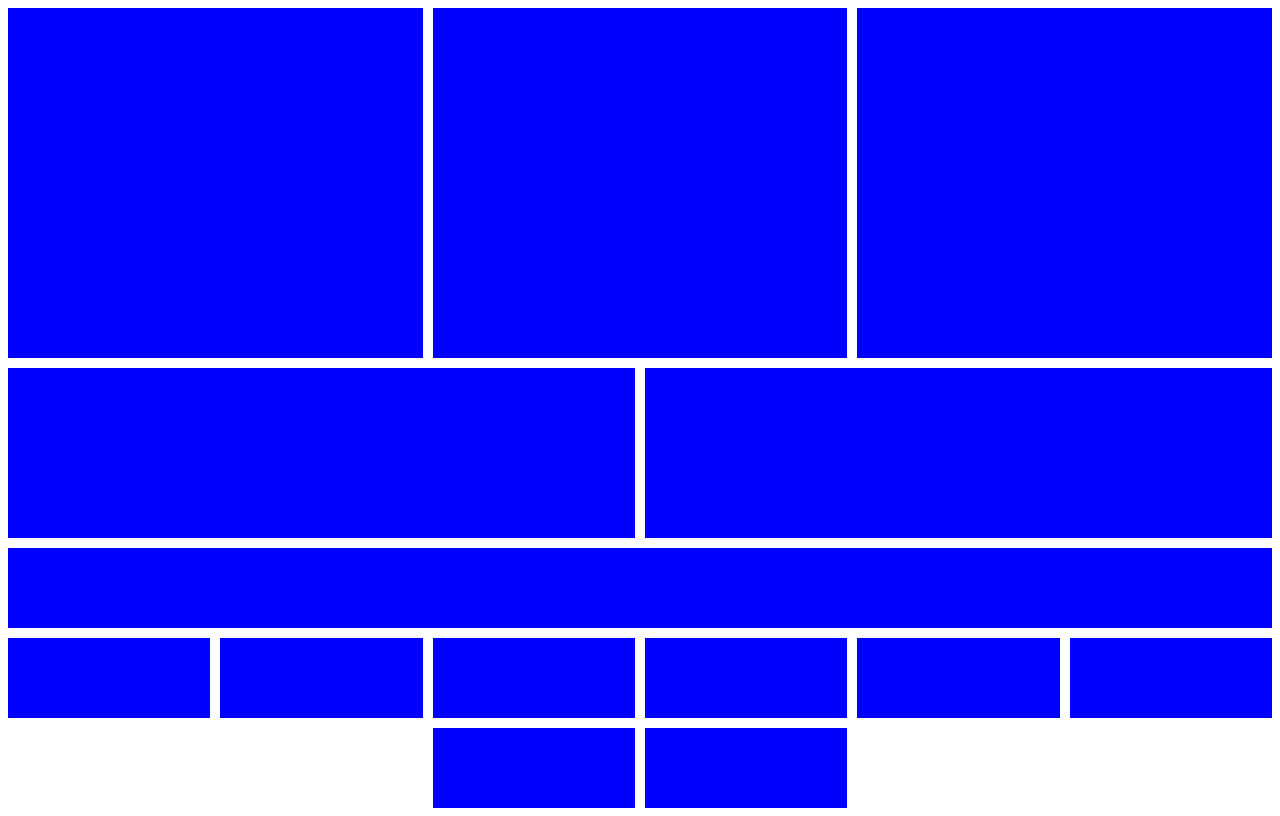
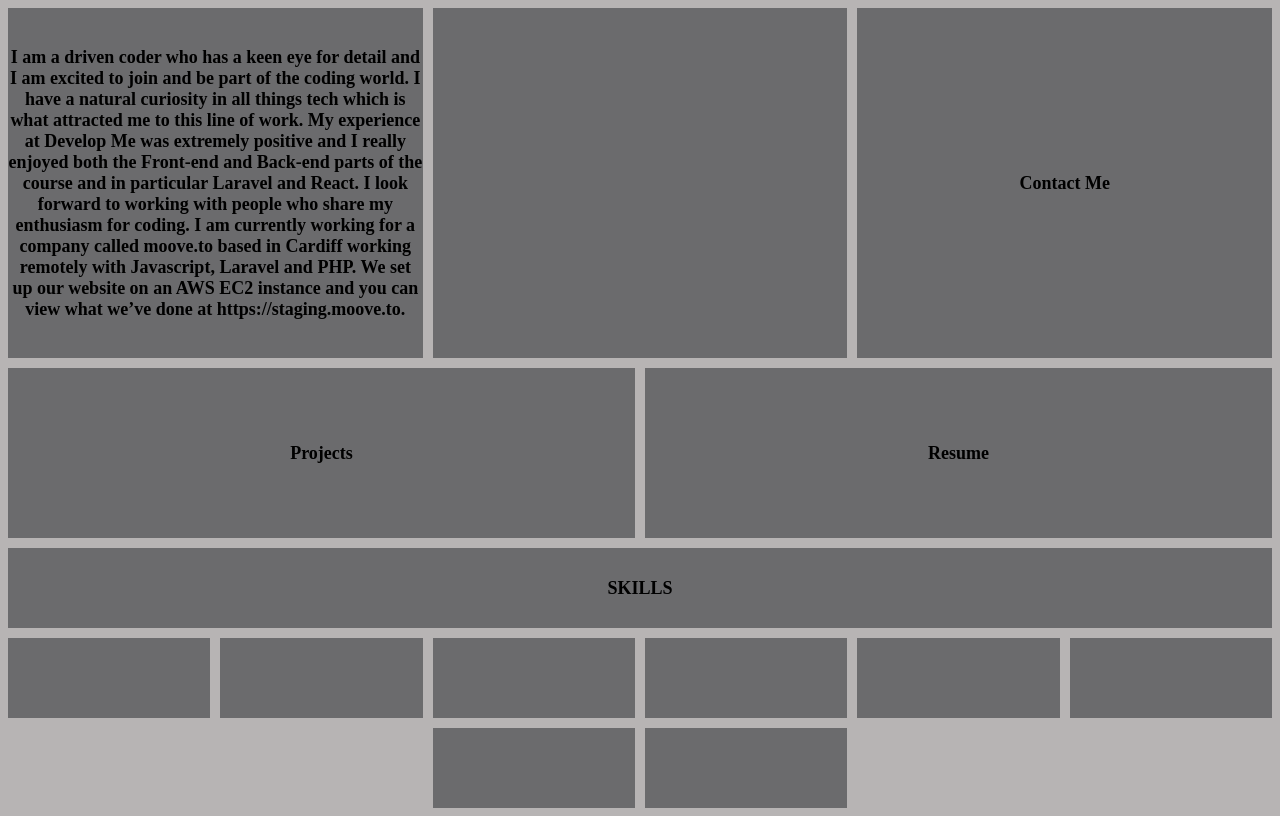
Before and after one commit to GRANDMAC96/portfolio_new, a plain HTML site: page second_iteration.html in a window 1280 px wide. Drawn offline with Linux system fonts and the light colour scheme.

Commit message:
AMENDED BACKGROUND COLOUR AND CENTRED ELEMENTS IN THEIR GRID CONTAINER
Added grey background colours to the page and grid
container. Furthermore, I added some text to the
grid containers and then centered the text.

```diff
--- a/second_iteration.css
+++ b/second_iteration.css
@@ -7,7 +7,8 @@ instead of just the content */
     font-family: "Fjalla One", serif;
     font-weight: 700;
     font-style: normal;
-    font-size: x-large;
+    font-size: large;
+    background-color: rgb(183, 180, 180);
 }
 
 /* Grid container for full page */
@@ -29,82 +30,174 @@ instead of just the content */
 
 .aboutme {
     grid-area: 1 / 1 / 5 / 5;
-    background-color: blue;
+    background-color: rgb(107, 107, 109);
+     display: flex;
+  justify-content: center; /* horizontal */
+  align-items: center;     /* vertical */
+  text-align: center;      /* for multiline text */
+}
+
+.aboutme:hover {
+    background-color: #e0e0ff;
+    border-color: #6666ff;
+    box-shadow: 0 4px 15px rgba(0, 0, 0, 0.2);
 }
 
 .me {
     grid-area: 1 / 5 / 5 / 9;
-    background-color: blue;
+    background-color: rgb(107, 107, 109);
+}
+
+.me:hover {
+    background-color: #e0e0ff;
+    border-color: #6666ff;
+    box-shadow: 0 4px 15px rgba(0, 0, 0, 0.2);
 }
 
 .contactme {
     grid-area: 1 / 9 / 5 / 13;
-    background-color: blue;
+    background-color: rgb(107, 107, 109);
+   display: flex;
+  justify-content: center; /* horizontal */
+  align-items: center;     /* vertical */
+  text-align: center;      /* for multiline text */
+}
 
+.contactme:hover {
+    background-color: #e0e0ff;
+    border-color: #6666ff;
+    box-shadow: 0 4px 15px rgba(0, 0, 0, 0.2);
 }
 
 .projects {
     grid-area: 5 / 1 / 7 / 7;
-    background-color: blue;
-
+    background-color: rgb(107, 107, 109);
+  display: flex;
+  justify-content: center; /* horizontal */
+  align-items: center;     /* vertical */
+  text-align: center;      /* for multiline text */
 }
 
-.other {
+.projects:hover {
+    background-color: #e0e0ff;
+    border-color: #6666ff;
+    box-shadow: 0 4px 15px rgba(0, 0, 0, 0.2);
+}
+
+.resume {
     grid-area: 5 / 7 / 7 / 13;
-    background-color: blue;
+    background-color: rgb(107, 107, 109);
+      display: flex;
+  justify-content: center; /* horizontal */
+  align-items: center;     /* vertical */
+  text-align: center;      /* for multiline text */
+}
 
+.resume:hover {
+    background-color: #e0e0ff;
+    border-color: #6666ff;
+    box-shadow: 0 4px 15px rgba(0, 0, 0, 0.2);
 }
 
 .skills {
     grid-area: 7 / 1 / 8 / 13;
-    background-color: blue;
+    background-color: rgb(107, 107, 109);
+      display: flex;
+  justify-content: center; /* horizontal */
+  align-items: center;     /* vertical */
+  text-align: center;      /* for multiline text */
+}
 
+.skills:hover {
+    background-color: #e0e0ff;
+    border-color: #6666ff;
+    box-shadow: 0 4px 15px rgba(0, 0, 0, 0.2);
 }
 
 .html {
     grid-area: 8 / 1 / 9 / 3;
-    background-color: blue;
+    background-color: rgb(107, 107, 109);
+}
 
+.html:hover {
+    background-color: #e0e0ff;
+    border-color: #6666ff;
+    box-shadow: 0 4px 15px rgba(0, 0, 0, 0.2);
 }
 
 .react {
     grid-area: 8 / 3 / 9 / 5;
-    background-color: blue;
+    background-color: rgb(107, 107, 109);
+}
 
+.react:hover {
+    background-color: #e0e0ff;
+    border-color: #6666ff;
+    box-shadow: 0 4px 15px rgba(0, 0, 0, 0.2);
 }
 
 .node {
     grid-area: 8 / 5 / 9 / 7;
-    background-color: blue;
+    background-color: rgb(107, 107, 109);
+}
 
+.node:hover {
+    background-color: #e0e0ff;
+    border-color: #6666ff;
+    box-shadow: 0 4px 15px rgba(0, 0, 0, 0.2);
 }
 
 .jsx {
     grid-area: 8 / 7 / 9 / 9;
-    background-color: blue;
+    background-color: rgb(107, 107, 109);
+}
 
+.jsx:hover {
+    background-color: #e0e0ff;
+    border-color: #6666ff;
+    box-shadow: 0 4px 15px rgba(0, 0, 0, 0.2);
 }
 
 .css {
     grid-area: 8 / 9 / 9 / 11;
-    background-color: blue;
+    background-color: rgb(107, 107, 109);
+}
 
+.css:hover {
+    background-color: #e0e0ff;
+    border-color: #6666ff;
+    box-shadow: 0 4px 15px rgba(0, 0, 0, 0.2);
 }
 
 .git {
     grid-area: 8 / 11 / 9 / 13;
-    background-color: blue;
+    background-color: rgb(107, 107, 109);
+}
 
+.git:hover {
+    background-color: #e0e0ff;
+    border-color: #6666ff;
+    box-shadow: 0 4px 15px rgba(0, 0, 0, 0.2);
 }
 
 .github {
     grid-area: 9 / 5 / 10 / 7;
-    background-color: blue;
+    background-color: rgb(107, 107, 109);
+}
 
+.github:hover {
+    background-color: #e0e0ff;
+    border-color: #6666ff;
+    box-shadow: 0 4px 15px rgba(0, 0, 0, 0.2);
 }
 
 .javascript {
     grid-area: 9 / 7 / 10 / 9;
-    background-color: blue;
+    background-color: rgb(107, 107, 109);
+}
 
+.javascript:hover {
+    background-color: #e0e0ff;
+    border-color: #6666ff;
+    box-shadow: 0 4px 15px rgba(0, 0, 0, 0.2);
 }
--- a/second_iteration.html
+++ b/second_iteration.html
@@ -11,15 +11,19 @@
 
 <body>
     <div class="maingrid">
-        <div class="aboutme"></div>
+        <div class="aboutme">I am a driven coder who has a keen eye for detail and I am excited to join and be part of the
+        coding world. I have a natural curiosity in all things tech which is what attracted me to this line
+        of work. My experience at Develop Me was extremely positive and I really enjoyed both the
+        Front-end and Back-end parts of the course and in particular Laravel and React. I look
+        forward to working with people who share my enthusiasm for coding. I am currently working
+        for a company called moove.to based in Cardiff working remotely with Javascript, Laravel and
+        PHP. We set up our website on an AWS EC2 instance and you can view what we’ve done at
+        https://staging.moove.to.</div>
         <div class="me"></div>
-        <div class="contactme"></div>
-        <div class="projects"></div>
-        <div class="undecided"></div>
-        <div class="skills"></div>
-        <div class="projects"></div>
-        <div class="other"></div>
-        <div class="skills"></div>
+        <div class="contactme">Contact Me</div>
+        <div class="projects">Projects</div>
+        <div class="resume">Resume</div>
+        <div class="skills">SKILLS</div>
         <div class="html"></div>
         <div class="react"></div>
         <div class="node"></div>
```
